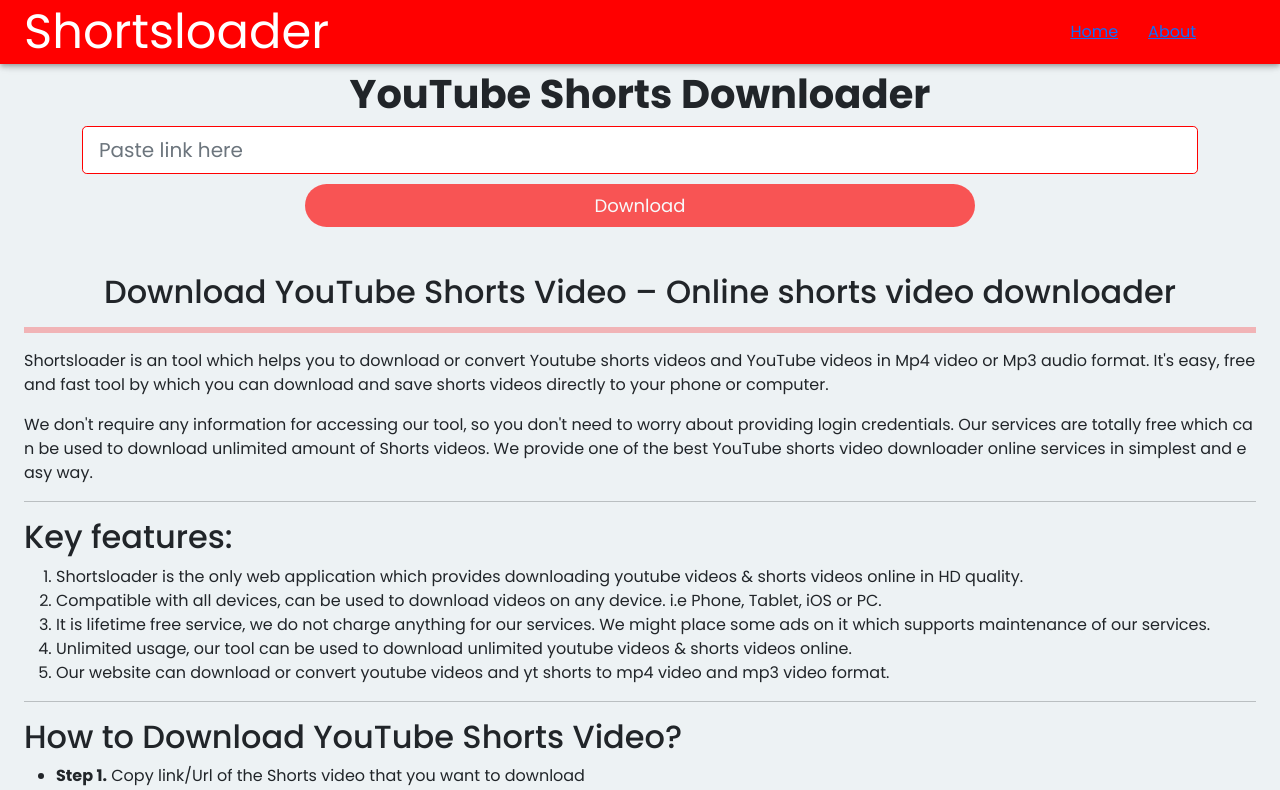
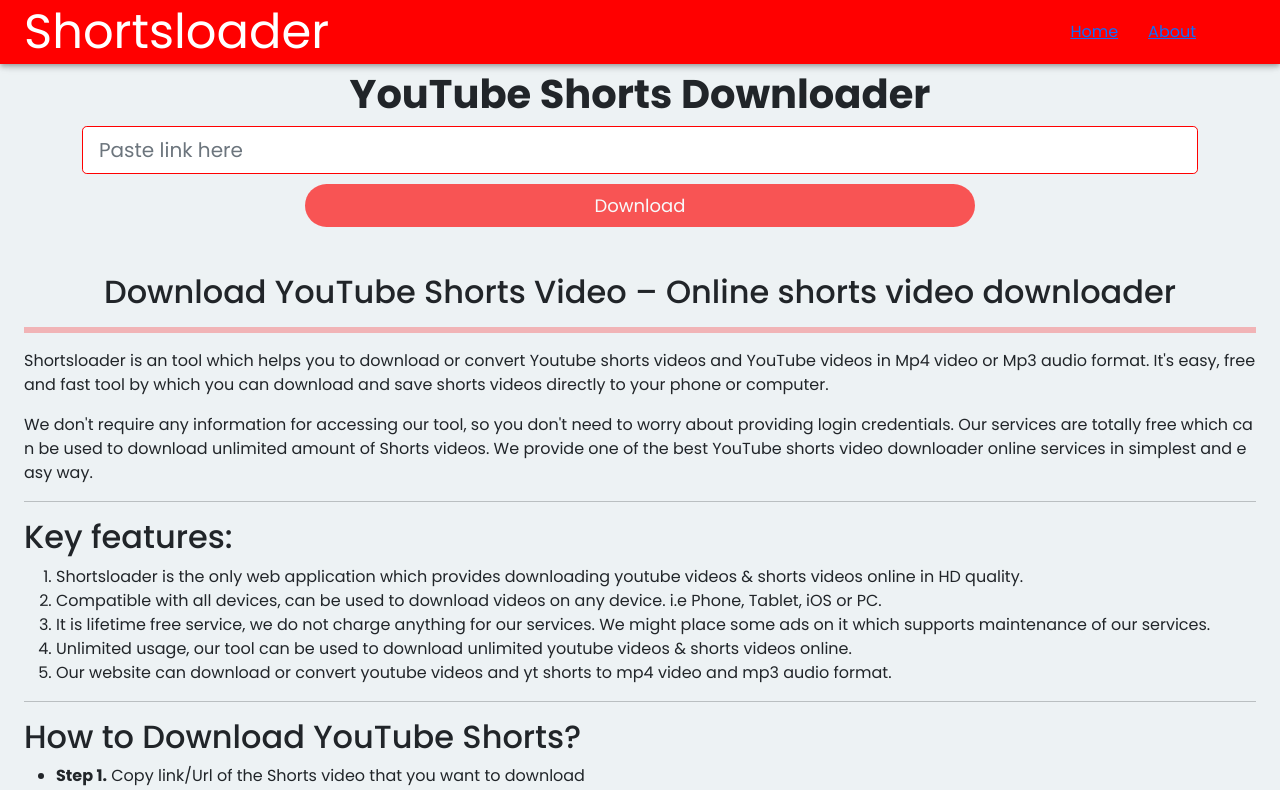
Before and after one commit to iabhishekrajpoot/ytshots, a React (Create React App) app: page / in a window 1280 px wide. Shown: the top 790 px of the page. Built offline with nearby package versions, Linux system fonts and the light colour scheme.

Commit message:
Update intro.js

```diff
--- a/src/page/intro.js
+++ b/src/page/intro.js
@@ -14,10 +14,10 @@
          <li>Compatible with all devices, can be used to download videos on any device. i.e Phone, Tablet, iOS or PC.</li>
          <li>It is lifetime free service, we do not charge anything for our services. We might place some ads on it which supports maintenance of our services.</li>
          <li>Unlimited usage, our tool can be used to download unlimited youtube videos & shorts videos online.</li>
-         <li>Our website can download or convert youtube videos and yt shorts to mp4 video and mp3 video format.</li>
+         <li>Our website can download or convert youtube videos and yt shorts to mp4 video and mp3 audio format.</li>
     </ol>
       <hr/>
-      <h2 className="heading-2">How to Download YouTube Shorts Video?</h2>
+      <h2 className="heading-2">How to Download YouTube Shorts?</h2>
       <ul className="heading-2">
        <li><strong>Step 1.</strong> Copy link/Url of the Shorts video that you want to download</li>
        <li><strong> Step 2.</strong> Paste the Link into the input field on Shortsloader.com</li>
```
